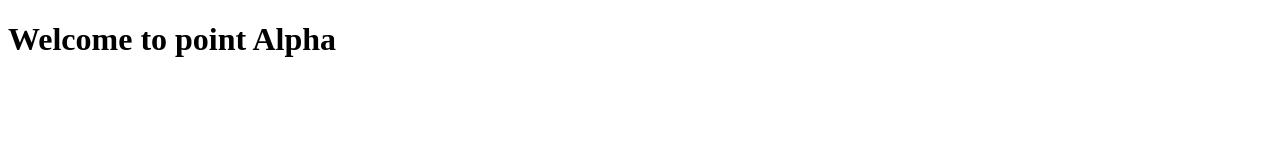
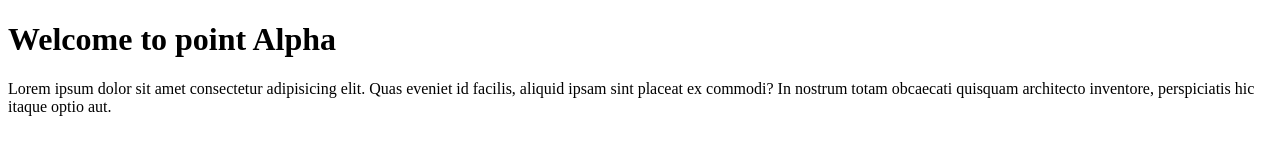
Before and after one commit to Aduzee-prog/class-P, a plain HTML site: page index.html in a window 1280 px wide. Drawn offline with Linux system fonts and the light colour scheme.

Commit message:
working successfully

```diff
--- a/index.html
+++ b/index.html
@@ -7,5 +7,6 @@
 </head>
 <body>
     <h1>Welcome to point Alpha</h1>
+    <p>Lorem ipsum dolor sit amet consectetur adipisicing elit. Quas eveniet id facilis, aliquid ipsam sint placeat ex commodi? In nostrum totam obcaecati quisquam architecto inventore, perspiciatis hic itaque optio aut.</p>
 </body>
 </html>
```
